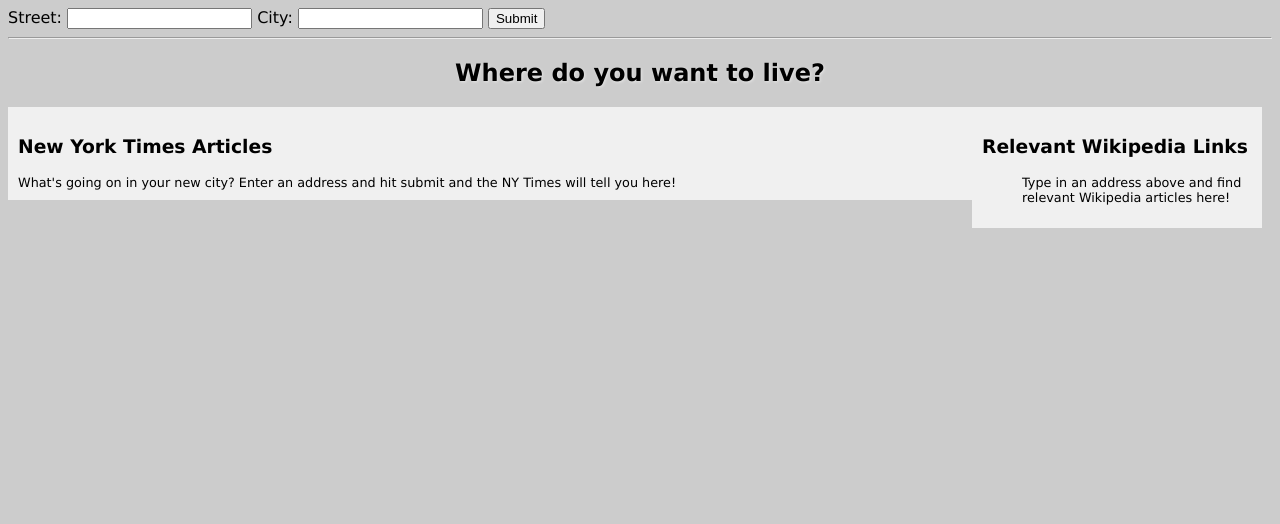
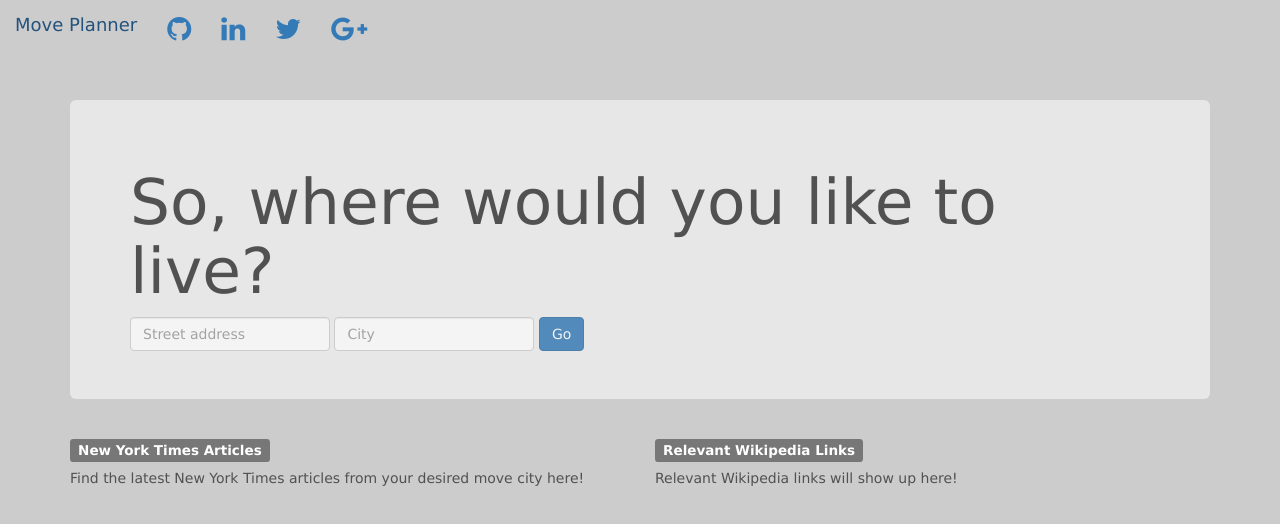
Before and after one commit to slooptb/move-planner, a plain HTML site: page index.html in a window 1280 px wide. Drawn offline with nearby package versions, Linux system fonts and the light colour scheme.

Commit message:
Add: bootstrap 4 template and reset button

```diff
--- a/css/style.css
+++ b/css/style.css
@@ -2,7 +2,7 @@
 body {
     background-color: #CCC;
     font-family: verdana, sans-serif;
-
+    margin-top: 100px;
 }
 
 .bgimg {
@@ -14,41 +14,6 @@ body {
     opacity:1;
 }
 
-.greeting {
-    color:black;
-    text-shadow: 1px 1px 3px rgba(255,255,255, .5);
-    text-align: center;
+.list-group, .jumbotron {
+    opacity: 0.8;
 }
-
-.wikipedia-container {
-    float:right;
-    width:290px;
-    padding:10px;
-    margin-right: 10px;
-    background-color: rgba(255,255,255,0.7);
-}
-
-.nytimes-container {
-    padding: 10px;
-    margin-right:300px;
-    background-color: rgba(255,255,255,0.7);
-}
-
-.article-list {
-    margin: 0;
-    padding: 0;
-}
-
-.article {
-    list-style-type: none;
-    padding:10px;
-    border-top: 1px solid #CCC;
-}
-.article:first-child {
-    border-top:none;
-}
-
-ul {
-    list-style-position: inside;
-    font-size: 0.8em;
-}
--- a/index.html
+++ b/index.html
@@ -2,33 +2,67 @@
 <html lang="en">
 <head>
     <meta charset="UTF-8">
+    <meta name="viewport" content="width=device-width, initial-scale=1">
     <title>Your Moving Companion</title>
+    <link rel="stylesheet" href="https://maxcdn.bootstrapcdn.com/bootstrap/4.0.0-alpha.2/css/bootstrap.min.css" integrity="sha384-y3tfxAZXuh4HwSYylfB+J125MxIs6mR5FOHamPBG064zB+AFeWH94NdvaCBm8qnd" crossorigin="anonymous">
+    <link rel="stylesheet" href="https://maxcdn.bootstrapcdn.com/font-awesome/4.5.0/css/font-awesome.min.css">
     <link rel="stylesheet" href="css/style.css">
 </head>
 <body>
 
-    <form id="form-container" class="form-container">
-        <label for="street">Street: </label><input type="text" id="street" value="">
-        <label for="city">City: </label><input type="text" id="city" value="">
-        <button id="submit-btn">Submit</button>
-    </form>
+<nav class="navbar navbar-fixed-top navbar-dark bg-inverse">
+    <a class="navbar-brand" href="#">Move Planner</a>
+    <ul class="nav navbar-nav pull-xs-right">
+        <li class="nav-item">
+            <a class="nav-link" href="https://github.com/slooptb/move-planner" title="View source on GitHub"><i class="fa fa-github fa-2x"></i></a>
+        </li>
+        <li class="nav-item">
+            <a class="nav-link" href="https://www.linkedin.com/in/slooptb" title="Tom on LinkedIn"><i class="fa fa-linkedin fa-2x"></i></a>
+        </li>
+        <li class="nav-item">
+            <a class="nav-link" href="https://twitter.com/SloopTomB" title="Tom on Twitter"><i class="fa fa-twitter fa-2x"></i></a>
+        </li>
+        <li class="nav-item">
+            <a class="nav-link" href="https://plus.google.com/u/0/113719955138657019890" title="Tom on Google+"><i class="fa fa-google-plus fa-2x"></i></a>
+        </li>
+    </ul>
+</nav>
 
-    <hr>
-
-    <h2 id="greeting" class="greeting">Where do you want to live?</h2>
-
-
-    <div class="wikipedia-container">
-        <h3 id="wikipedia-header">Relevant Wikipedia Links</h3>
-        <ul id="wikipedia-links">Type in an address above and find relevant Wikipedia articles here!</ul>
+<div class="container">
+    <div class="jumbotron text-xs-center">
+        <h1 id="greeting">So, where would you like to live?</h1>
+        <form id="form-container" class="form-inline text-xs-center">
+            <div class="form-group">
+                <label class="sr-only" for="street">Street address</label>
+                <input type="text" class="form-control" id="street" placeholder="Street address">
+            </div>
+            <div class="form-group">
+                <label class="sr-only" for="city">City</label>
+                <input type="text" class="form-control" id="city" placeholder="City">
+            </div>
+            <button type="submit" class="btn btn-primary">Go</button>
+        </form>
     </div>
 
 
-    <div class="nytimes-container">
-        <h3 id="nytimes-header">New York Times Articles</h3>
-        <ul id="nytimes-articles" class="article-list">
-            What's going on in your new city? Enter an address and hit submit and the NY Times will tell you here!</ul>
+
+    <div class="row">
+        <div class="col-md-6">
+            <h4><span class="label label-default">New York Times Articles</span></h4>
+            <div id="nytimes-articles" class="list-group">
+                Find the latest New York Times articles from your desired move city here!
+            </div>
+        </div>
+        <div class="col-md-6">
+            <h4><span class="label label-default">Relevant Wikipedia Links</span></h4>
+            <div id="wikipedia-links" class="list-group">
+                Relevant Wikipedia links will show up here!
+            </div>
+        </div>
     </div>
+</div>
+
+
 
     <script src="js/libs/jquery.min.js"></script>
     <script src="js/script.js"></script>
--- a/js/script.js
+++ b/js/script.js
@@ -1,11 +1,11 @@
+var $greeting = $('#greeting');
+var $formContainer = $('#form-container');
 
 function loadData() {
 
     var $body = $('body');
     var $wikiElem = $('#wikipedia-links');
-    var $nytHeaderElem = $('#nytimes-header');
     var $nytElem = $('#nytimes-articles');
-    var $greeting = $('#greeting');
 
     // clear out old data before new request
     $wikiElem.text("");
@@ -16,18 +16,43 @@ function loadData() {
     var city = $("#city").val();
     var place = street + ', ' + city;
 
-    $greeting.text('So you want to live at ' + place + '?');
+    $greeting.text(place)
+        .append('<hr class="m-y-2"><p class="lead"><a onclick="reset()" class="btn btn-primary btn-lg">New search?</a></p>');
+    $formContainer.hide();
 
-    // Our custom JSON URL with API key
-    var nyTimesURL = 'http://api.nytimes.com/svc/search/v2/articlesearch.json?' +
-        'q=' + city + '&sort=newest&api-key=b7a243bb88bf20cb02eed300f53c6a0f:9:73840994';
+
+
+    // Our custom JSON URL with API key - PLEASE USE YOUR OWN API KEY!!!!!
+    var nyTimesURL = 'http://api.nytimes.com/svc/search/v2/articlesearch.json?q=' + city +
+        '&sort=newest&api-key=b7a243bb88bf20cb02eed300f53c6a0f:9:73840994';
 
     // Get JSON and make news feed
     $.getJSON(nyTimesURL, function(data) {
         $.each(data.response.docs, function() {
-            $nytElem.append('<li><a href="' + this.web_url + '">' + this.headline.print_headline + '</a>' +
-                '<p>' + this.snippet + '</p></li>');
+            $nytElem.append('<a href="' + this.web_url + '" class="list-group-item"><h5 class="list-group-item-heading">' +
+                this.headline.main + '</h4><p class="list-group-item-text">' +
+                this.snippet + '</p></a>');
         });
+    }).error(function(e) {
+        $nytElem.append('Oops, there seems to have been an error retrieving articles');
+        console.log(e);
+    });
+
+    var wikiRequestTimeout = setTimeout(function() {
+        $wikiElem.text('Failed to load wikipedia articles');
+    }, 5000);
+
+    // AJAX JSON-P request WikiPedia API
+    var wikiURL = 'https://en.wikipedia.org/w/api.php?action=opensearch&search=' + city + '&format=json';
+    $.ajax(wikiURL, {
+        dataType: 'jsonp',
+        success: function(data) {
+            $.each(data[1], function() {
+                $wikiElem.append('<a href="https://en.wikipedia.org/wiki/' + this + '" class="list-group-item">' + this + '</a>');
+            });
+            clearTimeout(wikiRequestTimeout);
+        }
+
     });
 
     // Set background image
@@ -36,6 +61,12 @@ function loadData() {
     return false;
 }
 
-$('#form-container').submit(loadData);
+function reset() {
+    $greeting.text('So, where do you want to live?');
+    $formContainer.show();
+}
+
+$formContainer.submit(loadData);
+$('#reset-btn').submit(reset);
 
 // loadData();
```
Also changed, not shown: 1 other file.
